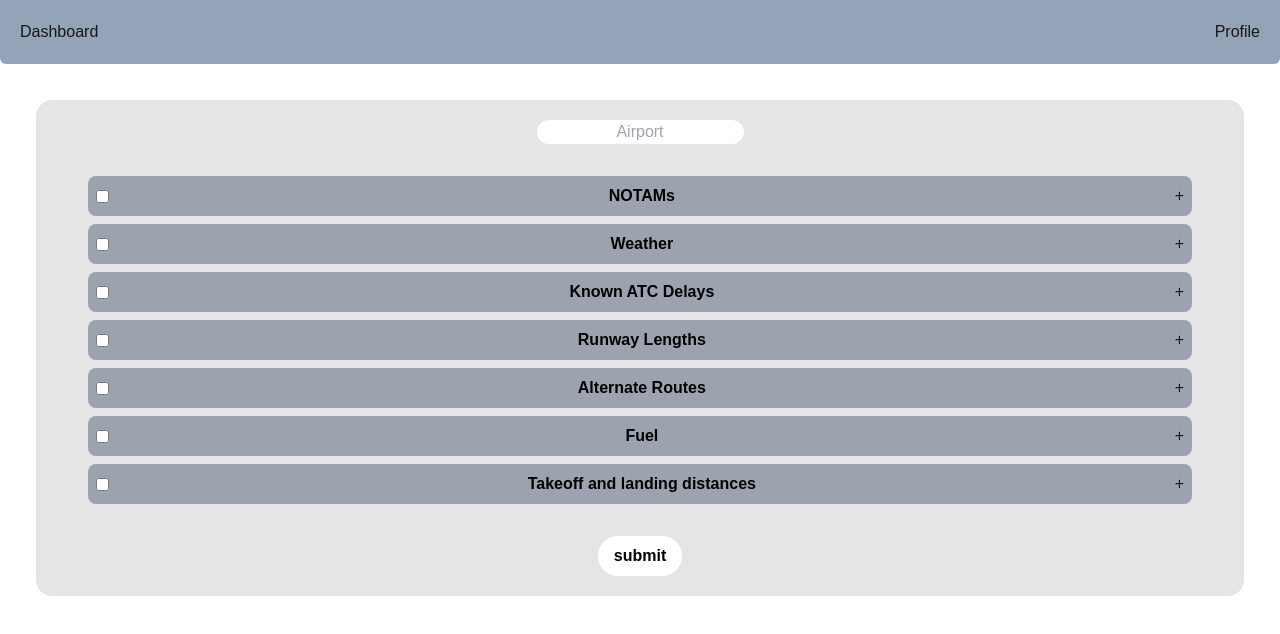
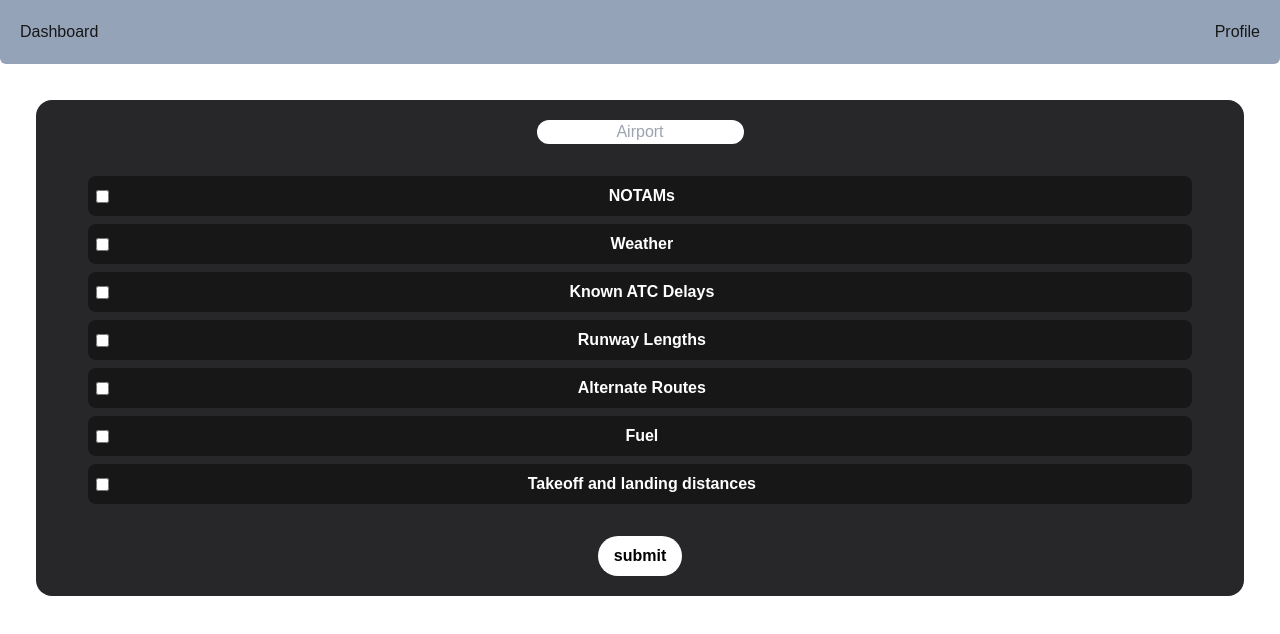
Before and after one commit to Indy-03-Flight-Data/nwkraft-web-app, a Next.js app: page /dashboard/search in a window 1280 px wide. Shown: the top 634 px of the page. Built offline with nearby package versions, Linux system fonts and the light colour scheme.

Commit message:
submit airport ident with search formdata

```diff
--- a/src/app/components/common/accordion.tsx
+++ b/src/app/components/common/accordion.tsx
@@ -16,7 +16,7 @@ export default function Accordion({ title, content, showOptions }: Acronym) {
           {showOptions && (
             <input type="checkbox" id={title} name={title} className="hover:cursor-pointer" />
           )}
-          <p className="float-left text-black font-bold">{title}</p>
+          <p className="float-left text-white font-bold">{title}</p>
           <p
             className="float-right hover:cursor-pointer"
             onClick={() => setIsActive(!isActive)}
--- a/src/app/components/common/airport-info.tsx
+++ b/src/app/components/common/airport-info.tsx
@@ -34,11 +34,12 @@ export default async function AirportInfo({
   const airportInfo: AirportInfo = await GetAirportInfo({ airportCode });
 
   return (
-    <div className="p-6  rounded-lg mb-4 text-black">
-      <p className="text-2xl font-bold">{airportInfo.name}</p>
-      <p id="ident">
+    <div className="p-8  rounded-lg mb-4 text-center">
+      <p className="text-5xl font-bold text-white">{airportInfo.name}</p>
+      <label id="ident">
         <strong>Identifier:</strong> {airportInfo.ident}
-      </p>
+      </label>
+      <input type="hidden" id="ident" name="ident" value={airportInfo.ident}/>
       <p>
         <strong>Type:</strong> {airportInfo.type}
       </p>
--- a/src/app/components/search/checklist.tsx
+++ b/src/app/components/search/checklist.tsx
@@ -62,7 +62,7 @@ export default async function Checklist({
       <div className="flex p-6">
         <ul className="grow text-left">
           {nwkraft.map((item) => (
-            <li className="grow p-2 m-2 bg-gray-400 rounded-lg" key={item.id}>
+            <li className="grow p-2 m-2 bg-neutral-900 rounded-lg" key={item.id}>
               <Accordion
                 title={item.acronym}
                 content={item.description}
--- a/src/app/dashboard/search/[airportCode]/page.tsx
+++ b/src/app/dashboard/search/[airportCode]/page.tsx
@@ -13,24 +13,25 @@ export default async function Search({
   };
   const airportCode = params.airportCode;
 
-
   return (
     <>
-      <div className="flex flex-col p-5 m-9 bg-neutral-200 rounded-2xl">
+      <div className="flex flex-col p-5 m-9 bg-zinc-800 rounded-2xl">
         <div className="grid justify-items-center">
           <Autocomplete />
         </div>
         <form className="" action={SubmitData}>
-          <div className="grow">
-            <AirportInfo airportCode={airportCode} />
-            <Checklist {...{ airportCode, showOptions: true }} />
-            <div className="grid justify-items-center">
-              <input
-                type="submit"
-                value="submit"
-                className="rounded-full py-2 px-4 font-bold hover:text-green-700 bg-white text-black"
-              />
+          <div className="grid grid-cols-4">
+            <div className="grid col-span-2">
+              <AirportInfo airportCode={airportCode} />
             </div>
+            <div className="grid col-span-2">
+              <Checklist {...{ airportCode, showOptions: true }} />
+            </div>
+            <input
+              type="submit"
+              value="submit"
+              className="grid col-start-2 col-span-2 rounded-full py-2 px-4 font-bold hover:text-green-700 bg-white text-black hover:cursor-pointer"
+            />
           </div>
         </form>
       </div>
--- a/src/app/dashboard/search/page.tsx
+++ b/src/app/dashboard/search/page.tsx
@@ -8,7 +8,7 @@ export default function Search() {
 
   return (
     <>
-      <div className="flex flex-col p-5 m-9 bg-neutral-200 rounded-2xl">
+      <div className="flex flex-col p-5 m-9 bg-zinc-800 rounded-2xl">
         <div className="grid justify-items-center">
           <Autocomplete />
         </div>
```
